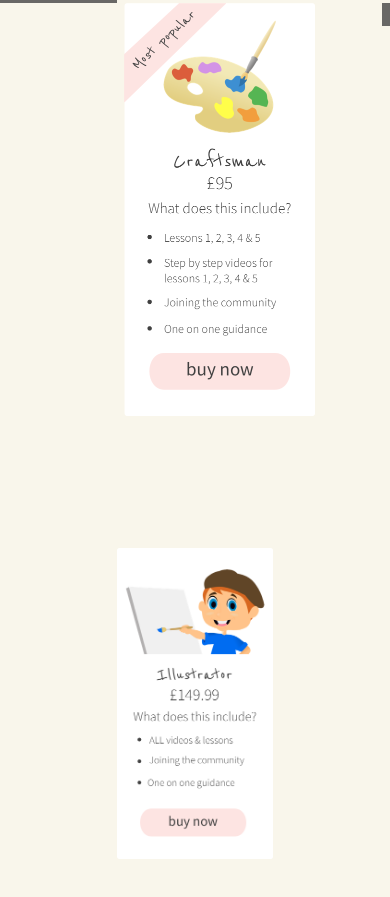
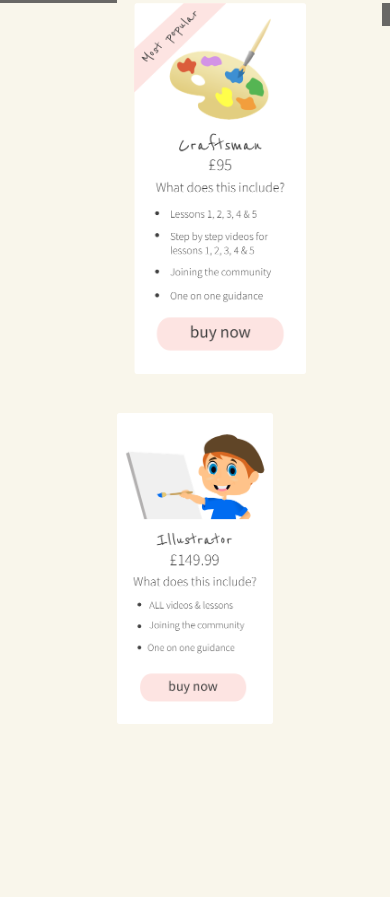
Before and after one commit to EmmaCorbett/letsillustrate, a plain HTML site: page index.html in a window 390 px wide. Shown: the part 1994-2891 px from the top of the page. After the commit the page ends 2835 px from the top, so only its background shows below. Drawn offline with Linux system fonts and the light colour scheme.

Commit message:
Update css/course.css

```diff
--- a/css/course.css
+++ b/css/course.css
@@ -537,45 +537,49 @@ margin-bottom: 50%;}
   }
 
     #sketcher {grid-column-start:1;
-  grid-column-end:2;
+    grid-column-end:3;
     grid-row-start:21;
-  grid-row-end:24;
-  margin-left: 30%;
+    grid-row-end:23;
     margin-top: 0%;}
 
     #sketcher img {
-  max-width: 40%;}
+    max-width: 55%;
+  margin-left: auto;
+  margin-right: auto;
+  display:block;
+  margin-bottom: 30%;
+  margin-left: 0%; }
+
 
     #craftsman {grid-column-start:1;
     grid-column-end:3;
-  grid-row-start:21;
-  grid-row-end:24;
+    grid-row-start:25;
+    grid-row-end:28;
+    margin-top: 5%;
+    margin-left: 20%;
+    margin-top: 0%;
+  }
+
+    #craftsman img {
+    max-width: 75%;
   margin-left: auto;
   margin-right: auto;
   display: block;
-  margin-top: -5%;
-  margin-left:25%;
-}
+  margin-left: 20%; }
 
-  #craftsman img {
+    #illustrator {grid-column-start:1;
+    grid-column-end:3;
+    grid-row-start:30;
+    grid-row-end:32;
+    margin-left: 0%;
+    margin-top: 10%;
+  padding-bottom: 10%;}
+
+    #illustrator img {
     max-width: 40%;
-  margin-left: 0%;
-padding-bottom: 50%;
     margin-left: auto;
     margin-right: auto;
     display: block;}
-
-  #illustrator {grid-column-start:2;
-  grid-column-end:3;
-  grid-row-start:21;
-  grid-row-end:24;
-  margin-left: 30%;
-  margin-top: 0%;
-  margin-bottom: 40%;}
-
-  #illustrator img {
-  max-width: 40%;}
-
   }
 
 /*MEDIA 45 */
@@ -786,7 +790,6 @@ margin-bottom: 50%;}
   font-family: 'Homemade Apple', cursive;
   font-size: 100%;
   text-align: left;
-
   }
 
   #sketcher {grid-column-start:1;
@@ -797,7 +800,7 @@ margin-bottom: 50%;}
 
   #sketcher img {
   max-width: 55%;
-margin-left: -0%;
+margin-left: 0%;
 margin-right: auto;
 display:block;
 margin-bottom: 30%;}
@@ -812,7 +815,7 @@ margin-bottom: 30%;}
 }
 
   #craftsman img {
-  max-width: 50%;
+  max-width: 45%;
 margin-left: auto;
 margin-right: auto;
 display: block;
@@ -823,8 +826,8 @@ padding-left: 15%;}
   grid-row-start:26;
   grid-row-end:28;
   margin-left: 0%;
-  margin-top: -15%;
-  margin-bottom: 40%;}
+  margin-top: 10%;
+  margin-bottom: 20%;}
 
   #illustrator img {
   max-width: 40%;
```
Lines whose indentation alone changed are shown as unchanged.
